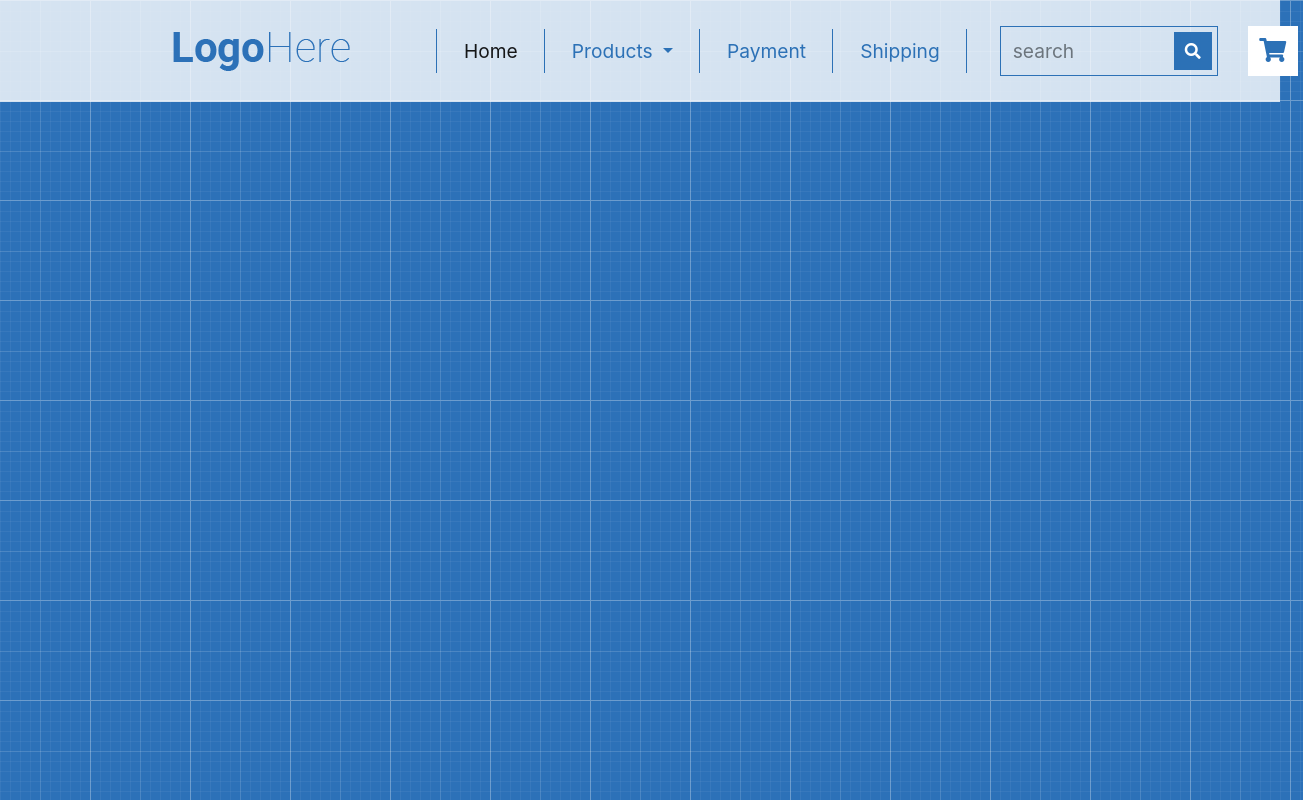
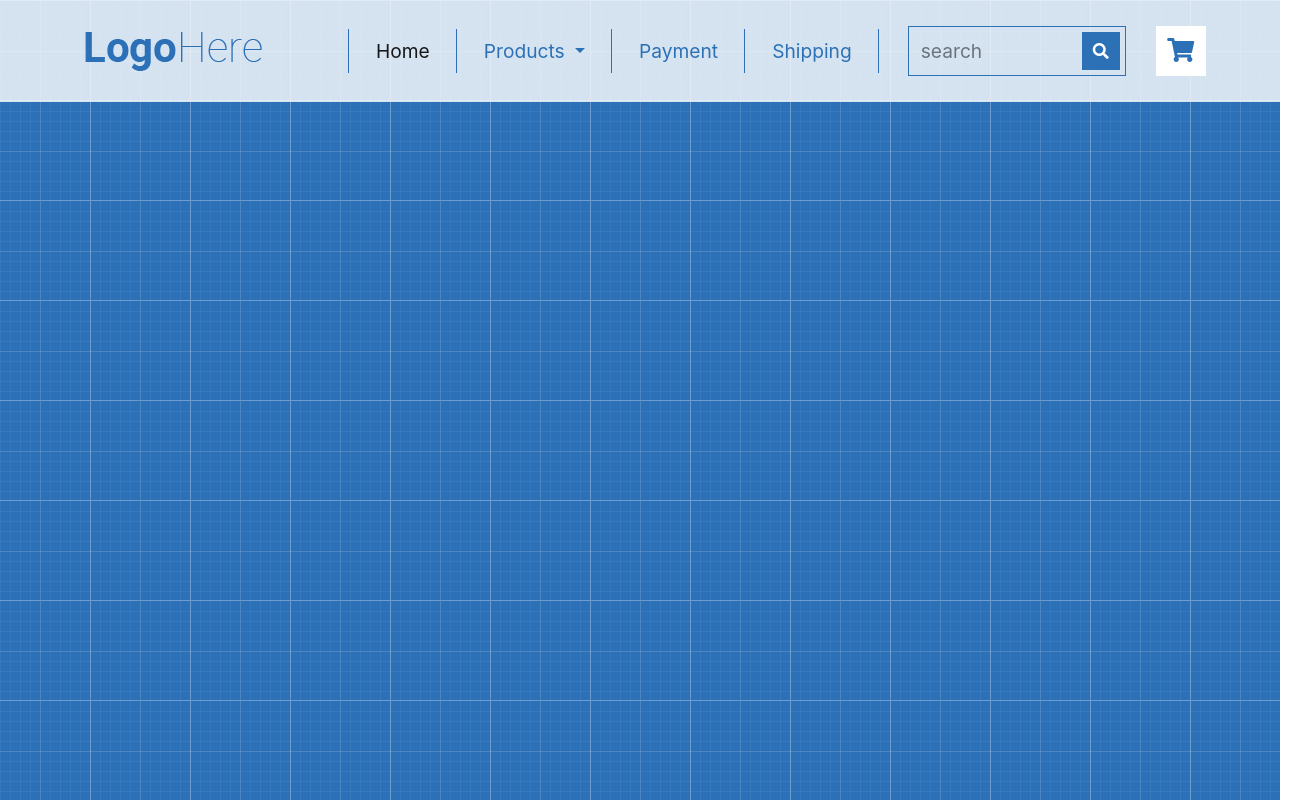
Before and after one commit to OlgaLavrishcheva/shop-template, a website: page index.html in a window 1280 px wide. Shown: the whole page, 1303 px wide, since content can reach past the window. Drawn offline with Linux system fonts and the light colour scheme.

Commit message:
navbar fixed responsive

```diff
--- a/assets/css/style.css
+++ b/assets/css/style.css
@@ -38,10 +38,6 @@
   border-radius: 0;
 }
 
-.container {
-  padding: 1px 8px 1px 8px;
-}
-
 .navbar {
   padding: 25px 5px;
 }
@@ -59,7 +55,6 @@
   -ms-flex-wrap: nowrap;
       flex-wrap: nowrap;
   height: 50px;
-  margin-left: 33px;
   border: 1px solid #2c71b6;
 }
 
@@ -111,12 +106,18 @@ body {
   line-height: 1.5;
   background-image: url("../img/patt.png");
   background-position: 50% 0;
+  overflow: scroll;
 }
 
 @media (min-width: 992px) {
-  .container {
-    max-width: 960px;
-    min-height: auto;
+  .page-header__navbar-search {
+    margin-left: 29px;
+  }
+  .navbar-nav {
+    padding-left: 70px;
+  }
+  .navbar-nav > .nav-item:not(.show) {
+    border-left: 1px solid #2c71b6;
   }
   .navbar-nav > .nav-item:last-child {
     border-right: 1px solid #2c71b6;
@@ -124,15 +125,12 @@ body {
 }
 
 @media (min-width: 1200px) {
+  .page-header__navbar > .container {
+    padding: 1px 10px 1px 10px;
+  }
   .nav-link {
     margin-left: 19px;
     margin-right: 18px;
-  }
-  .navbar-nav {
-    padding-left: 70px;
-  }
-  .navbar-nav > .nav-item:not(.show) {
-    border-left: 1px solid #2c71b6;
   }
 }
 
--- a/assets/scss/_aside.scss
+++ b/assets/scss/_aside.scss
@@ -5,4 +5,5 @@ body {
   line-height: 1.5;
   background-image: url("../img/patt.png");
   background-position: 50% 0;
+  overflow: scroll;
 }
--- a/assets/scss/_header.scss
+++ b/assets/scss/_header.scss
@@ -24,9 +24,7 @@
   border-radius: 0;
 }
 
-.container {
-  padding: 1px 8px 1px 8px;
-}
+
 
 .navbar {
   padding: 25px 5px;
@@ -50,7 +48,6 @@
 .page-header__navbar-search {
   flex-wrap: nowrap;
   height: 50px;
-  margin-left: 33px;
   border: 1px solid $color-dark;
 
   & > input {
@@ -97,30 +94,31 @@
 }
 
 @media (min-width: 1200px) {
+  .page-header__navbar > .container {
+    padding: 1px 10px 1px 10px;
+  }
   .nav-link {
     margin-left: 19px;
     margin-right: 18px;
   }
+}
+
+@media (min-width: 992px) {
+  .page-header__navbar-search {
+    margin-left: 29px;
+  }
 
   .navbar-nav {
     padding-left: 70px;
-
     & > .nav-item {
       &:not(.show) {
         border-left: 1px solid $color-dark;
       }
     }
-  }
-}
 
-@media (min-width: 992px) {
-  .container {
-    max-width: 960px;
-    min-height: auto;
-  }
-
-  .navbar-nav > .nav-item:last-child {
-    border-right: 1px solid $color-dark;
+    & > .nav-item:last-child {
+      border-right: 1px solid $color-dark;
+    }
   }
 }
 
--- a/index.html
+++ b/index.html
@@ -69,9 +69,49 @@
             </nav>
         </div>
     </nav>
-    <div class="page-header__carousel">
 
-    </div>
+<!--    <div class="page-header__carousel">-->
+<!--        <div class="container">-->
+<!--            <div id="carouselExampleCaptions" class="carousel slide" data-ride="carousel">-->
+<!--                <ol class="carousel-indicators">-->
+<!--                    <li data-target="#carouselExampleCaptions" data-slide-to="0" class="active"></li>-->
+<!--                    <li data-target="#carouselExampleCaptions" data-slide-to="1"></li>-->
+<!--                    <li data-target="#carouselExampleCaptions" data-slide-to="2"></li>-->
+<!--                </ol>-->
+<!--                <div class="carousel-inner">-->
+<!--                    <div class="carousel-item active">-->
+<!--                        <img src="..." class="d-block w-100" alt="...">-->
+<!--                        <div class="carousel-caption d-none d-md-block">-->
+<!--                            <h5>First slide label</h5>-->
+<!--                            <p>Some representative placeholder content for the first slide.</p>-->
+<!--                        </div>-->
+<!--                    </div>-->
+<!--                    <div class="carousel-item">-->
+<!--                        <img src="..." class="d-block w-100" alt="...">-->
+<!--                        <div class="carousel-caption d-none d-md-block">-->
+<!--                            <h5>Second slide label</h5>-->
+<!--                            <p>Some representative placeholder content for the second slide.</p>-->
+<!--                        </div>-->
+<!--                    </div>-->
+<!--                    <div class="carousel-item">-->
+<!--                        <img src="..." class="d-block w-100" alt="...">-->
+<!--                        <div class="carousel-caption d-none d-md-block">-->
+<!--                            <h5>Third slide label</h5>-->
+<!--                            <p>Some representative placeholder content for the third slide.</p>-->
+<!--                        </div>-->
+<!--                    </div>-->
+<!--                </div>-->
+<!--                <a class="carousel-control-prev" href="#carouselExampleCaptions" role="button" data-slide="prev">-->
+<!--                    <span class="carousel-control-prev-icon" aria-hidden="true"></span>-->
+<!--                    <span class="sr-only">Previous</span>-->
+<!--                </a>-->
+<!--                <a class="carousel-control-next" href="#carouselExampleCaptions" role="button" data-slide="next">-->
+<!--                    <span class="carousel-control-next-icon" aria-hidden="true"></span>-->
+<!--                    <span class="sr-only">Next</span>-->
+<!--                </a>-->
+<!--            </div>-->
+<!--        </div>-->
+<!--    </div>-->
 </header>
 
 
```
